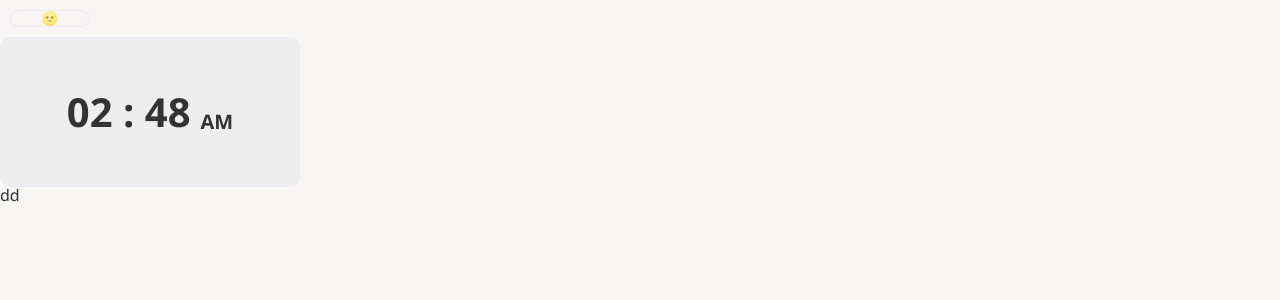
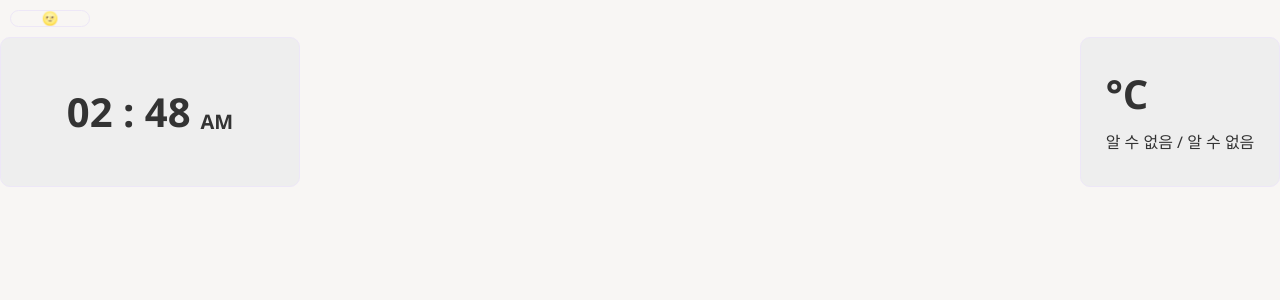
Before and after one commit to ju-ju2/account-book, a React (Create React App) app: page / in a window 1280 px wide. Shown: the top 300 px of the page. Built offline with nearby package versions, Linux system fonts and the light colour scheme; no server answers.

Commit message:
feat: 날씨 정보 ui 반영

```diff
--- a/src/component/WeatherBlock/index.tsx
+++ b/src/component/WeatherBlock/index.tsx
@@ -1,7 +1,68 @@
 import { useWeatherInfo } from '../../query/weather';
+import { Sky, Temp, Container, Wrapper } from './styled';
 
 export default function WeatherBlock() {
   const { data } = useWeatherInfo();
-  console.log(data);
-  return <></>;
+  const rainData = data?.response.body.items.item[6].fcstValue;
+
+  let rain = '';
+
+  switch (rainData) {
+    case '0':
+      rain = '강수 없음';
+      break;
+    case '1':
+      rain = '비';
+      break;
+    case '2':
+      rain = '비/눈';
+      break;
+    case '3':
+      rain = '눈';
+      break;
+    case '5':
+      rain = '빗방울';
+      break;
+    case '6':
+      rain = '빗방울/눈날림';
+      break;
+    case '7':
+      rain = '눈날림';
+      break;
+    default:
+      rain = '알 수 없음';
+  }
+
+  const skyData = data?.response.body.items.item[18].fcstValue;
+
+  let sky = '';
+
+  switch (skyData) {
+    case '1':
+      sky = '맑음 ☀️';
+      break;
+    case '3':
+      sky = '구름많음 ⛅️';
+      break;
+    case '4':
+      sky = '흐림 ☁️';
+      break;
+    default:
+      sky = '알 수 없음';
+  }
+
+  const tempData = data?.response.body.items.item[24].fcstValue;
+
+  console.log('rain : ', rain, 'sky : ', sky, 'temp : ', tempData);
+
+  return (
+    <Container>
+      <Wrapper>
+        <Temp>{tempData}°C</Temp>
+        <Sky>
+          {sky} / {rain}
+        </Sky>
+      </Wrapper>
+    </Container>
+  );
 }
--- a/src/component/WeatherBlock/styled.ts
+++ b/src/component/WeatherBlock/styled.ts
@@ -1,15 +1,29 @@
 import { styled } from 'styled-components';
 
-export const Wrapper = styled.div`
-  width: 300px;
+export const Container = styled.div`
+  width: 200px;
   height: 150px;
   background-color: ${({ theme }) => theme.componentBgColor};
   border: ${({ theme }) => theme.borderColor};
   border-radius: 10px;
   display: flex;
+  justify-content: center;
+  align-items: center;
+`;
+
+export const Wrapper = styled.div`
+  display: flex;
   flex-direction: column;
-  gap: 10px;
-  justify-content: space-between;
+  gap: 20px;
+  justify-content: center;
   align-items: flex-start;
-  padding: 10px;
 `;
+
+export const Temp = styled.div`
+  font-size: 40px;
+  font-weight: 600;
+`;
+
+export const Sky = styled.div`
+  font-size: 16px;
+`;
--- a/src/pages/index.tsx
+++ b/src/pages/index.tsx
@@ -1,6 +1,7 @@
 import ThemeTogglebutton from '../component/ThemeTogglebutton';
 import TimeBlock from '../component/TimeBlock';
 import WeatherBlock from '../component/WeatherBlock';
+import { WeatherWrapper } from './styled';
 
 export default function MainPage() {
   const ServiceKey = process.env.REACT_APP_API_WEATHER_KEY;
@@ -8,9 +9,10 @@ export default function MainPage() {
   return (
     <>
       <ThemeTogglebutton />
-      <TimeBlock />
-      <WeatherBlock />
-      dd
+      <WeatherWrapper>
+        <TimeBlock />
+        <WeatherBlock />
+      </WeatherWrapper>
     </>
   );
 }
--- /dev/null
+++ b/src/pages/styled.ts
@@ -0,0 +1,8 @@
+import { styled } from 'styled-components';
+
+export const WeatherWrapper = styled.div`
+  display: flex;
+  gap: 5px;
+  justify-content: space-between;
+  align-items: center;
+`;
```
